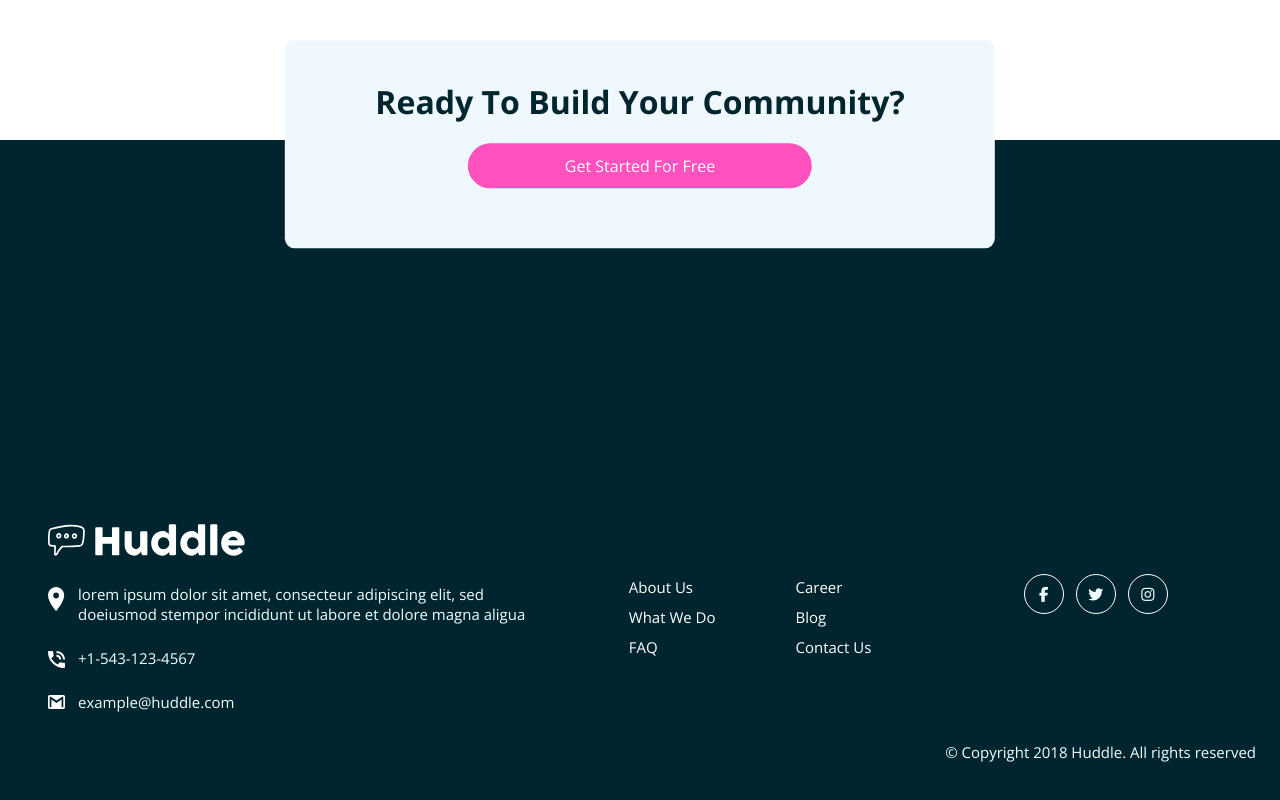
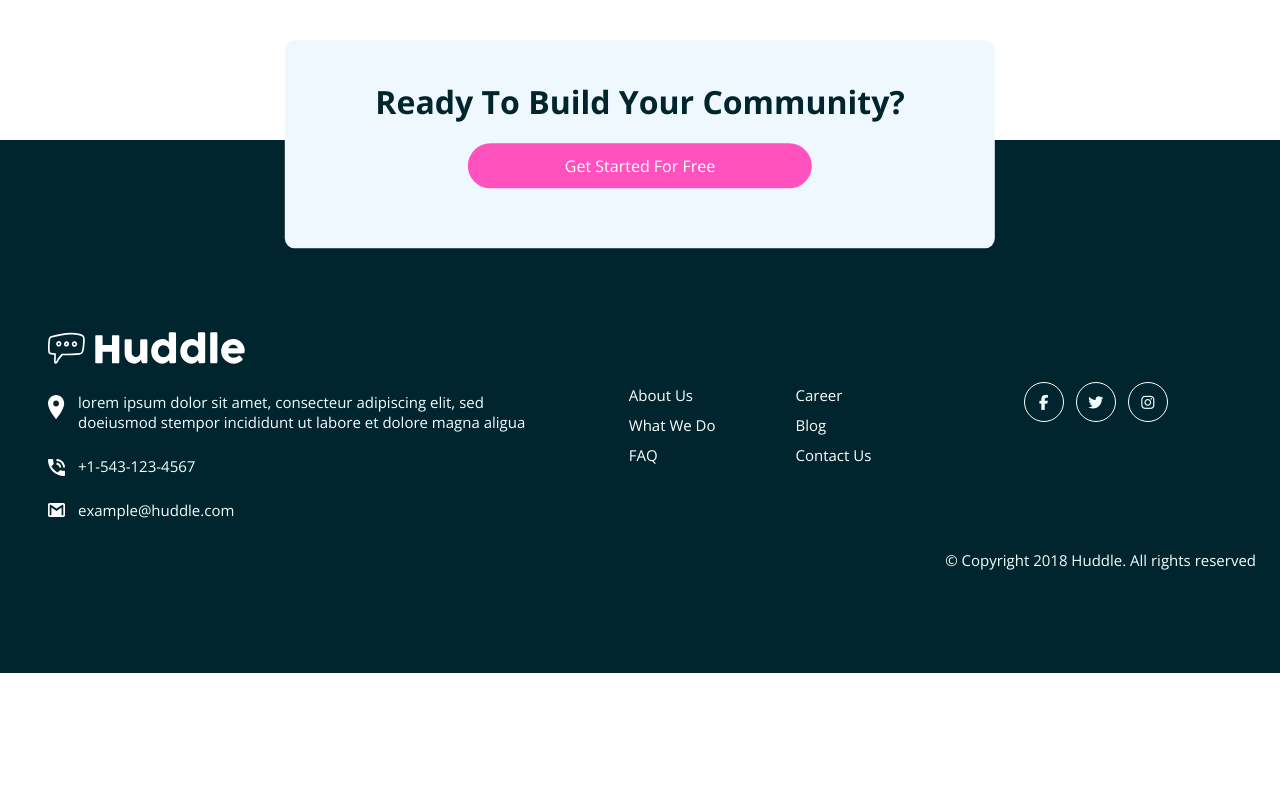
Before and after one commit to Harbeytee/landing-page, a plain HTML site: page index.html in a window 1280 px wide. Shown: the part 2079-2879 px from the top of the page. After the commit the page ends 2752 px from the top, so only its background shows below. Drawn offline with nearby package versions, Linux system fonts and the light colour scheme.

Commit message:
Update styles.css

```diff
--- a/styles.css
+++ b/styles.css
@@ -367,6 +367,9 @@ footer {
          padding-top: 0.7rem;
         padding-bottom: 0.7rem;
     }
+    footer {
+        padding-top: 15%;
+    }
     .footer-body {
         display: flex;
         flex-direction: row;
```
